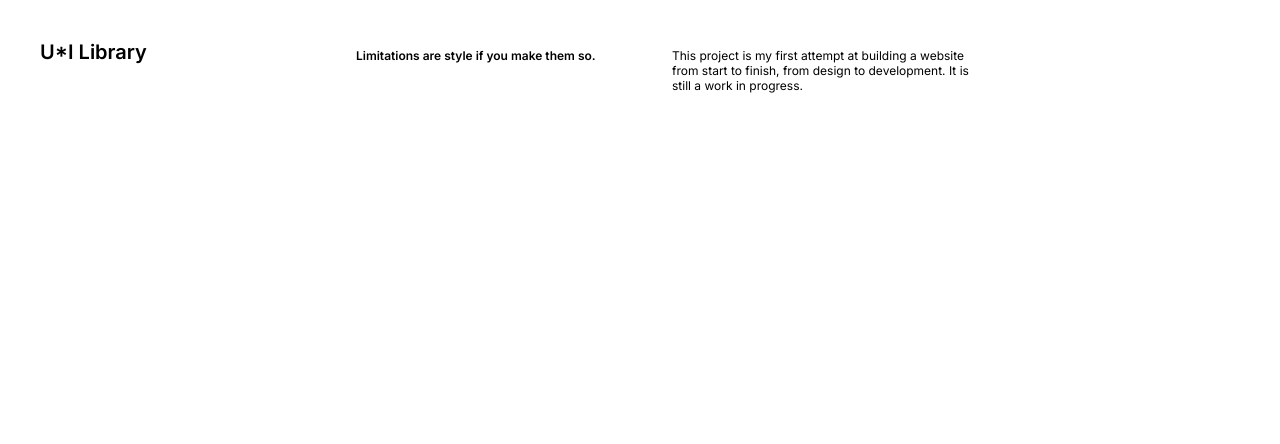
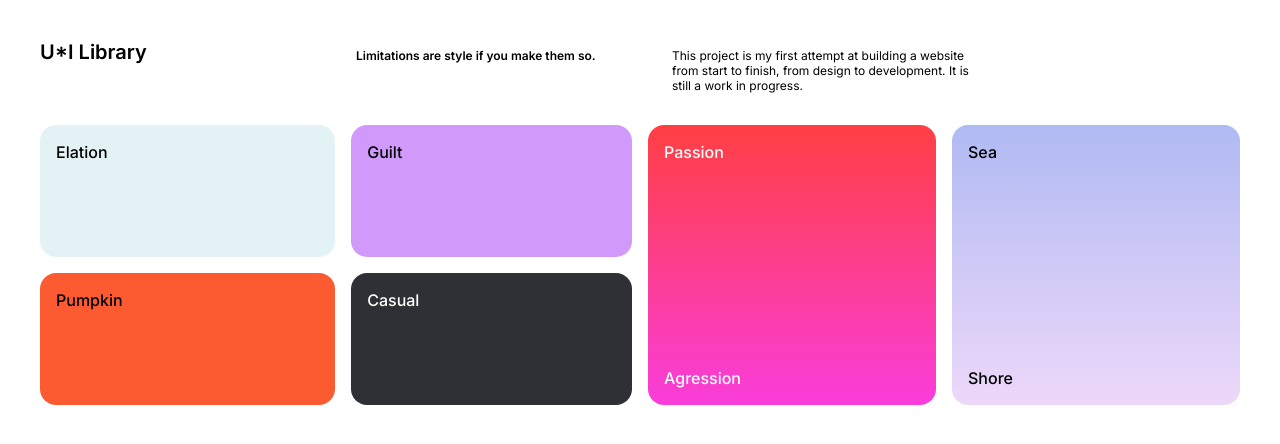
Before and after one commit to natanovadesign/UI_Library, a plain HTML site: page index.html in a window 1280 px wide. Drawn offline with Linux system fonts and the light colour scheme; files that its build step writes are made by us from their sources; files whose address does not match are found by name.

Commit message:
feat: added header and colors

```diff
--- a/index.css
+++ b/index.css
@@ -1,13 +1,44 @@
 html {
   font-family: "Inter", sans-serif;
   margin: 32px;
+}
+
+h1 {
+  font-size: 60px;
+  line-height: 120%;
+  font-weight: 600;
+}
+
+h2 {
+  font-size: 32px;
+  line-height: 120%;
+  font-weight: 600;
+}
+
+h3 {
+  font-size: 20px;
+  line-height: 120%;
+  font-weight: 600;
+}
+
+h4 {
+  font-size: 16px;
+  line-height: 140%;
+  margin: 0;
+  font-weight: 500;
+}
+
+p {
+  font-size: 16px;
+  line-height: 140%;
+  font-weight: 400;
 }
 
 .header {
   display: inline-flex;
   width: 100%;
   height: 100%;
-
+  padding-bottom: 32px;
 }
 .header__title{
   font-size: 20px;
@@ -31,3 +62,75 @@ html {
   margin-top: 8px;
   padding-right: 16px;
 }
+
+.colors {
+  display: flex;
+  justify-content: space-between;
+  height: 280px;
+  gap:16px
+}
+
+.colors__4 {
+  width: 100%;
+  height: 100%;
+  display: grid;
+  grid-template-columns: auto auto;
+  gap: 16px;
+}
+
+.colors__2 {
+  display: flex;
+  justify-content: space-between;
+  width: 100%;
+  height: 100%;
+}
+
+.elation {
+  padding: 16px;
+  background-color: #E3F2F5;
+  border-radius: 16px;
+}
+
+.guilt {
+  padding: 16px;
+  background-color: #D199FA;
+  border-radius: 16px;
+}
+
+.casual {
+  padding: 16px;
+  background-color: #2F3035;
+  border-radius: 16px;
+
+}
+
+.casual , .passion_agression h4 {
+  color: white;
+}
+
+.pumpkin {
+  padding: 16px;
+  background-color: #FC5B32;
+  border-radius: 16px;
+}
+
+.passion_agression {
+  display: flex;
+  flex-direction: column;
+  justify-content: space-between;
+  background-image: linear-gradient(#FF3F42, #F93DDB);
+  border-radius: 16px;
+  width: 100%;
+  margin-right: 16px;
+  padding: 16px;
+}
+
+.sea_shore {
+  display: flex;
+  flex-direction: column;
+  justify-content: space-between;
+  background-image: linear-gradient(#B0BAF3, #EDD8F9);
+  padding: 16px;
+  border-radius: 16px;
+  width: 100%;
+}
--- a/index.html
+++ b/index.html
@@ -10,9 +10,9 @@
     <link href="https://fonts.googleapis.com/css2?family=Inter:wght@100..900&display=swap" rel="stylesheet">
    </head>
 
-   <!-- // header -->
+  <!-- // header -->
 
-   <div class="header">
+  <div class="header">
       <div class="header__title">
       U*I Library
     </div>
@@ -22,8 +22,51 @@
     <div class="header__text">
       This project is my first attempt at building a website from start to finish, from design to development. It is still a work in progress.
     </div>
-   </div>
+  </div>
 
+ <!-- Colors -->
+
+  <div class="colors">
+
+    <div class="colors__4">
+      <div class="elation">
+        <h4>
+         Elation
+        </h4>
+      </div>
+      <div class="guilt">
+        <h4>
+            Guilt
+        </h4>
+      </div>
+      <div class="pumpkin">
+        <h4>
+          Pumpkin
+        </h4>
+      </div>
+      <div class="casual">
+        <h4>
+          Casual
+        </h4>
+      </div>
+
+    </div>
+
+    <div class="colors__2">
+      <div class="passion_agression">
+        <h4>Passion</h4>
+        <h4>Agression</h4>
+      </div>
+      <div class="sea_shore">
+        <h4>Sea</h4>
+        <h4>Shore</h4>
+      </div>
+    </div>
+
+  </div>
+
+
+  <!-- Headers -->
 
 
 </html>
```
